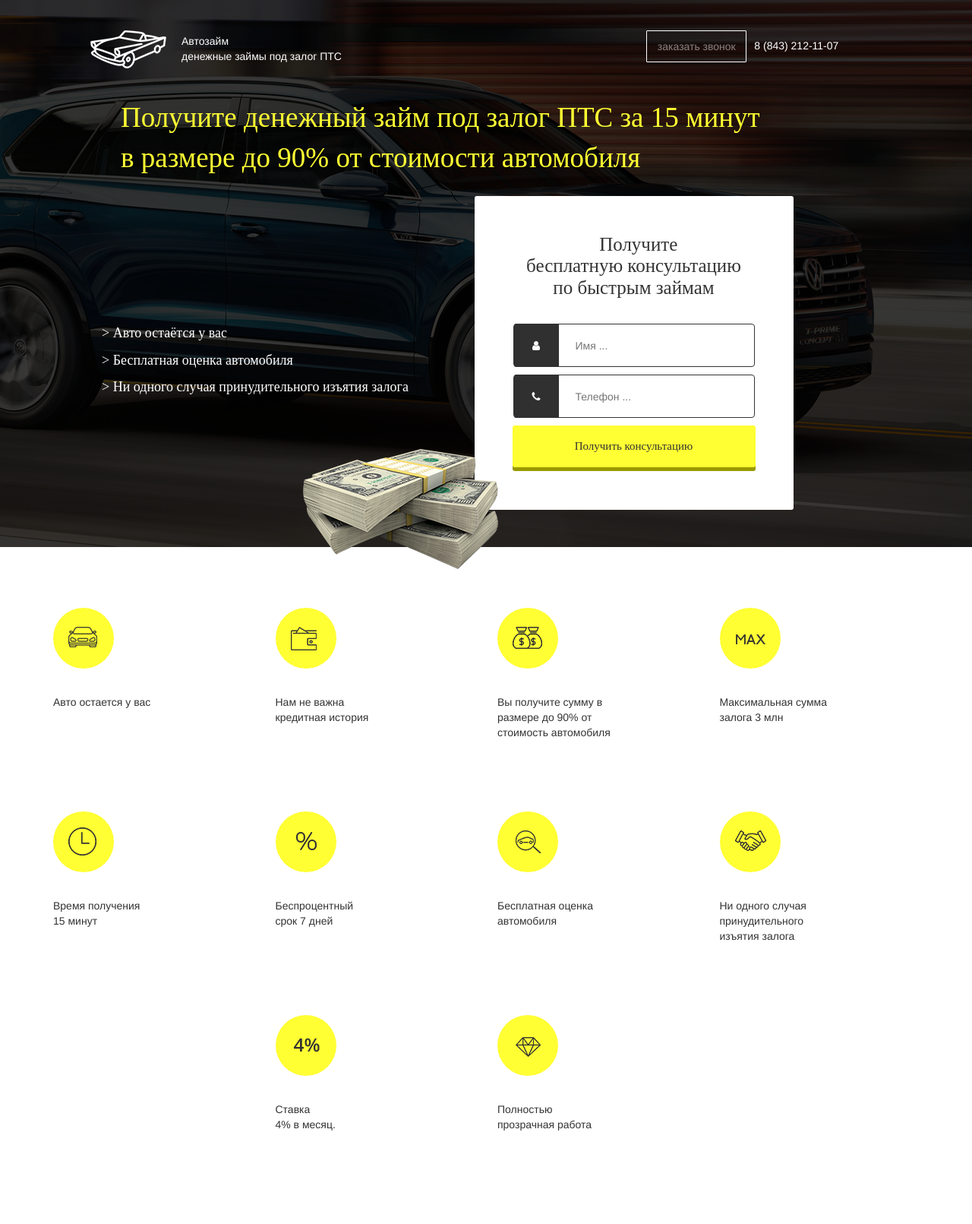
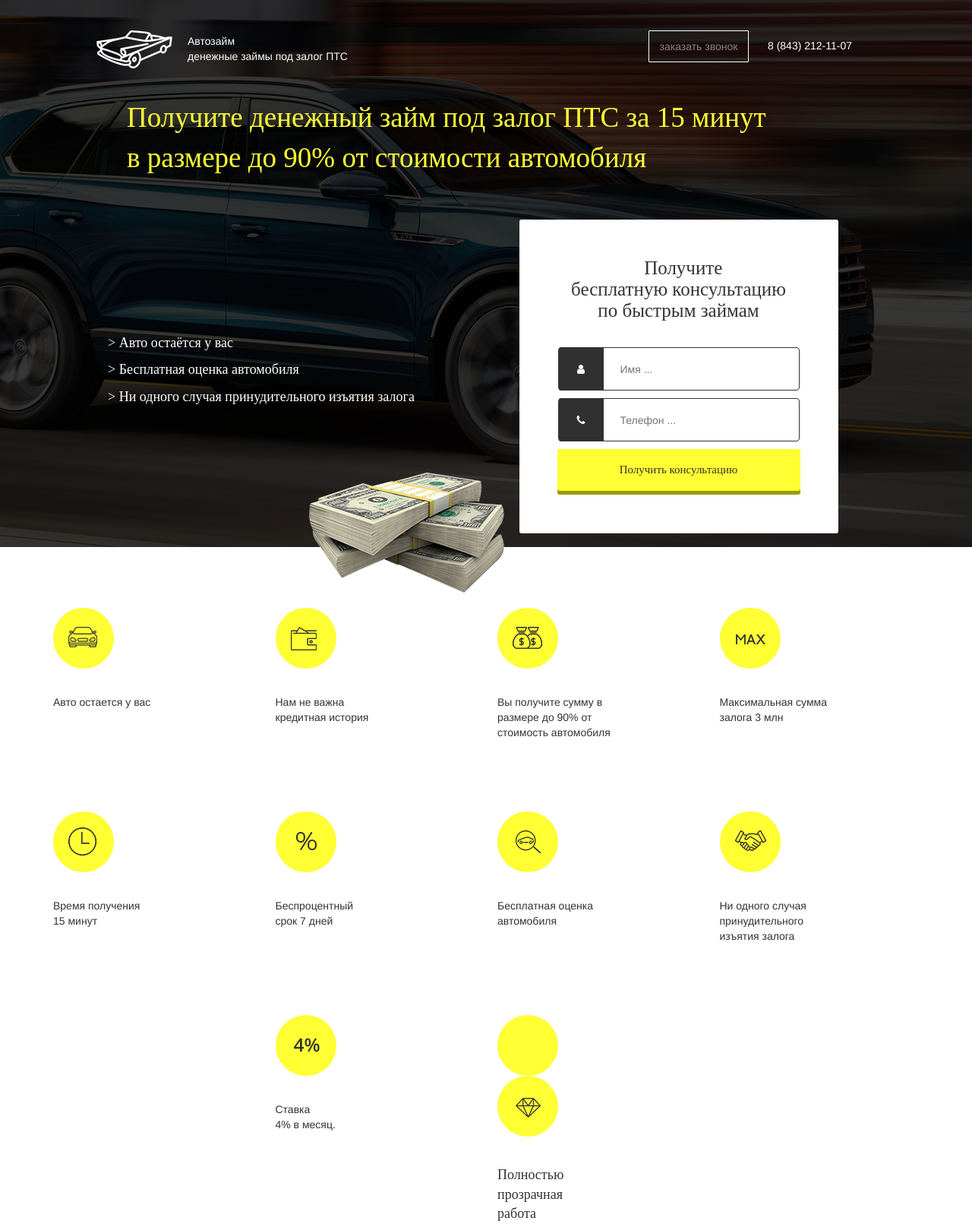
Before and after one commit to PortlandLA/PortlandLA.github.io, a PHP site: the page made by Auto loan/index.html in a window 1280 px wide. Shown: the whole page at 76% size. Before the commit the page ends 1488 px from the top, so only its background shows below. Run offline with PHP 8.4, Linux system fonts and the light colour scheme; some libraries are stand-ins or nearby versions; some web fonts are replaced.

Commit message:
Add files via upload

```diff
--- a/Auto loan/index.html
+++ b/Auto loan/index.html
@@ -19,7 +19,8 @@
   </head>
   <body>
     <header class="header">
-    	<div class="container header-top">
+    	<div class="container ">
+        <div class="header-top">
     		<div class="row">
 
     			<div class="col-xs-12 col-md-4 header-logo ">
@@ -30,18 +31,24 @@
     			<div class="col-xs-12 col-xs-offset-0 col-md-2 col-md-offset-4  header-logo__btn">
     				<a href="#">заказать звонок</a>
     			</div>
-    			<div class="col-xs-12 col-sm-12 col-md-2 header-logo-numb">
+    			<div class="col-xs-12 col-sm-12 col-md-2">
+    				<div class="header-logo-numb">
                         <span>8 (843) 212-11-07</span>
                     </div>
     			</div>
+    		</div>
     		<div class="row">
-    			<div class="col-md-12 col-sm-12 header-stock">
+    			<div class="col-md-12 col-sm-12 ">
+    				<div class="header-stock">
                         <h2>Получите денежный займ под залог ПТС за 15 минут<br> в размере до 90% от стоимости автомобиля</h2>
                     </div>
     			</div>
+    		</div>
    <div class="row">
-   <div class="col-md-12 col-sm-12 header-advantages">
-   <div class="col-xs-12 col-sm-12 col-md-6 header-advantages__text">
+   <div class="col-md-12 col-sm-12">
+   <div class="header-advantages">
+   <div class="col-xs-12 col-sm-12 col-md-6">
+<div class="header-advantages__text">
     <ul>
         <li>&nbsp;Авто остаётся у вас</li>
         <li>&nbsp;Бесплатная оценка автомобиля</li>
@@ -49,7 +56,9 @@
        </li>
     </ul>
 </div>
-  <div class="col-xs-12 col-sm-12 col-md-6 header-advantages__form" >
+  </div>
+  <div class="col-xs-12 col-sm-12 col-md-6" >
+  <div class="header-advantages__form">
     <h4>&nbsp;&nbsp;Получите<br>
          бесплатную консультацию<br>
           по быстрым займам</h4>
@@ -65,83 +74,110 @@
        </div>
   </div>
   </div>
+  </div>
+</div>
 <div class="header-money"><img src="img/money.png" alt="money"></div>
+</div>
 </div>
     </header>
     <section class="container vant">
+
+    <div class="vantag">
         <div class="row">
-    	<div class="col-md-3 col-sm-12 col-xs-12 vantage">
+            <div class="col-md-3 col-sm-12 col-xs-12 ">
+                <div class="vantage">
                     <div>
                     <img src="img/icon1.png" alt="">
                     </div><br>
                     <p>Авто остается у вас</p>
                 </div>
-    	<div class="col-md-3 col-sm-12 col-xs-12 vantage">
+            </div>
+            <div class="col-md-3 col-sm-12 col-xs-12 ">
+                <div class="vantage">
                     <div>
                     <img src="img/icon2.png" alt="">
                     </div><br>
                     <p>Нам не важна<br>
                              кредитная история</p>
                 </div>
-    	<div class="col-md-3 col-sm-12 col-xs-12 vantage">
+            </div>
+            <div class="col-md-3 col-sm-12 col-xs-12 ">
+                <div class="vantage">
                     <div>
                     <img src="img/icon3.png" alt="">
                     </div><br>
                     <p>Вы получите сумму в<br> размере до 90% от<br> стоимость автомобиля</p>
                 </div>
-    	<div class="col-md-3 col-sm-12 col-xs-12 vantage">
+            </div>
+            <div class="col-md-3 col-sm-12 col-xs-12 ">
+                <div class="vantage">
                     <div>
                     <img src="img/icon4.png" alt="" class="icon4">
                     </div><br>
                     <p>Максимальная сумма<br> залога 3 млн</p>
                 </div>
             </div>
+        </div>
         <div class="row">
-    	<div class="col-md-3 col-sm-12 col-xs-12 vantage">
+            <div class="col-md-3 col-sm-12 col-xs-12">
+                <div class="vantage">
                     <div>
                     <img src="img/icon5.png" alt="" class="icon5">
                     </div><br>
                     <p>Время получения<br>
                                 15 минут</p>
                 </div>
-    	<div class="col-md-3 col-sm-12 col-xs-12 vantage">
+            </div>
+            <div class="col-md-3 col-sm-12 col-xs-12 ">
+                <div class="vantage">
                     <div>
                     <img src="img/icon6.png" alt="" class="icon6">
                     </div><br>
                     <p>Беспроцентный<br>
                                 срок 7 дней</p>
                 </div>
-    	<div class="col-md-3 col-sm-12 col-xs-12 vantage">
+            </div>
+            <div class="col-md-3 col-sm-12 col-xs-12 ">
+                <div class="vantage">
                     <div>
                     <img src="img/icon7.png" alt="" class="icon7">
                     </div><br>
                     <p>Бесплатная оценка<br> автомобиля</p>
                 </div>
-    	<div class="col-md-3 col-sm-12 col-xs-12 vantage">
+            </div>
+            <div class="col-md-3 col-sm-12 col-xs-12 ">
+                <div class="vantage">
                     <div>
                     <img src="img/icon8.png" alt="">
                     </div><br>
                     <p>Ни одного случая<br> принудительного<br> изъятия залога</p>
                 </div>
             </div>
+        </div>
         <div class="row">
         <div class="col-md-3"></div>
-    	<div class="col-md-3 col-sm-12 col-xs-12 vantage">
+            <div class="col-md-3 col-sm-12 col-xs-12">
+                <div class="vantage">
                     <div>
                     <img src="img/icon9.png" class="icon9">
                     </div><br>
                     <p>Ставка<br>
                                 4% в месяц.</p>
                 </div>
+            </div>
             <div class="col-md-3 col-sm-12 col-xs-12 vantage">
+                <div class="vantage">
                     <div>
                     <img src="img/icon10.png" alt="" class="icon10">
                     </div><br>
                     <p>Полностью<br>
                               прозрачная работа</p>
                 </div>
+            </div>
             <div class="col-md-3"></div>
     </div>
+        </div>
+
 
     </section>
 
--- a/Auto loan/less/style.less
+++ b/Auto loan/less/style.less
@@ -111,7 +111,7 @@
 margin: 0 37% auto;
 }
 .header-logo-numb{
-margin: 0 37% auto;
+   margin: 0 37% auto;
 }
 .header-logo {
 margin:0 20% auto;
```
Also changed, not shown: Auto loan/css/style.css (+16 -17 lines), Auto loan/less/style.css (added). Lines whose indentation alone changed are shown as unchanged.
